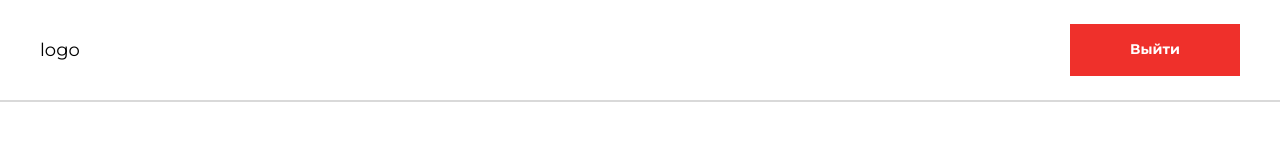
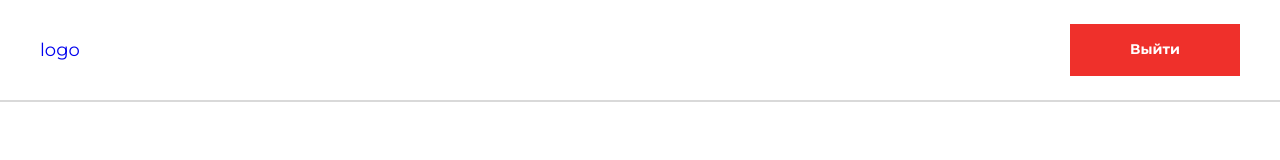
Before and after one commit to Maksik2345/Web-Development-2-Semestr, a React (Vite) app in the folder 4-react-router/: page / in a window 1280 px wide. Shown: the top 160 px of the page. Built offline with nearby package versions, Linux system fonts and the light colour scheme.

Commit message:
React router: пункты 11–12

```diff
--- a/4-react-router/src/Components/Pages/NotFoundPage/NotFoundPage.tsx
+++ b/4-react-router/src/Components/Pages/NotFoundPage/NotFoundPage.tsx
@@ -1,4 +1,5 @@
 import { JSX, memo } from 'react';
+import { Link } from 'react-router-dom';
 import styles from './Styles.module.scss';
 
 function NotFoundPageComponent(): JSX.Element {
@@ -6,7 +7,7 @@ function NotFoundPageComponent(): JSX.Element {
     <div className={styles.container}>
       <h2>404 Error</h2>
       <p>Oops! The page you're looking for does not exist.</p>
-      <div>Go Home</div>
+      <Link to="/">Go Home</Link>
     </div>
   );
 }
--- a/4-react-router/src/Components/Widgets/Header/Header.tsx
+++ b/4-react-router/src/Components/Widgets/Header/Header.tsx
@@ -1,13 +1,22 @@
 import { JSX, memo } from 'react';
+import { Link, useNavigate } from 'react-router-dom';
 import styles from './Styles.module.scss';
 import { Button } from '@/Components/UI/Button';
 
 function HeaderComponent(): JSX.Element {
+  const navigate = useNavigate();
+
+  const onClickLogout = () => {
+    navigate('/login');
+  };
+
   return (
     <header className={styles.header}>
-      <div>logo</div>
+      <Link to="/" className={styles.header__logo}>
+        logo
+      </Link>
       <div className={styles.header__accountBlock}>
-        <Button size="s" color="red">
+        <Button size="s" color="red" onClick={onClickLogout}>
           Выйти
         </Button>
       </div>
```
